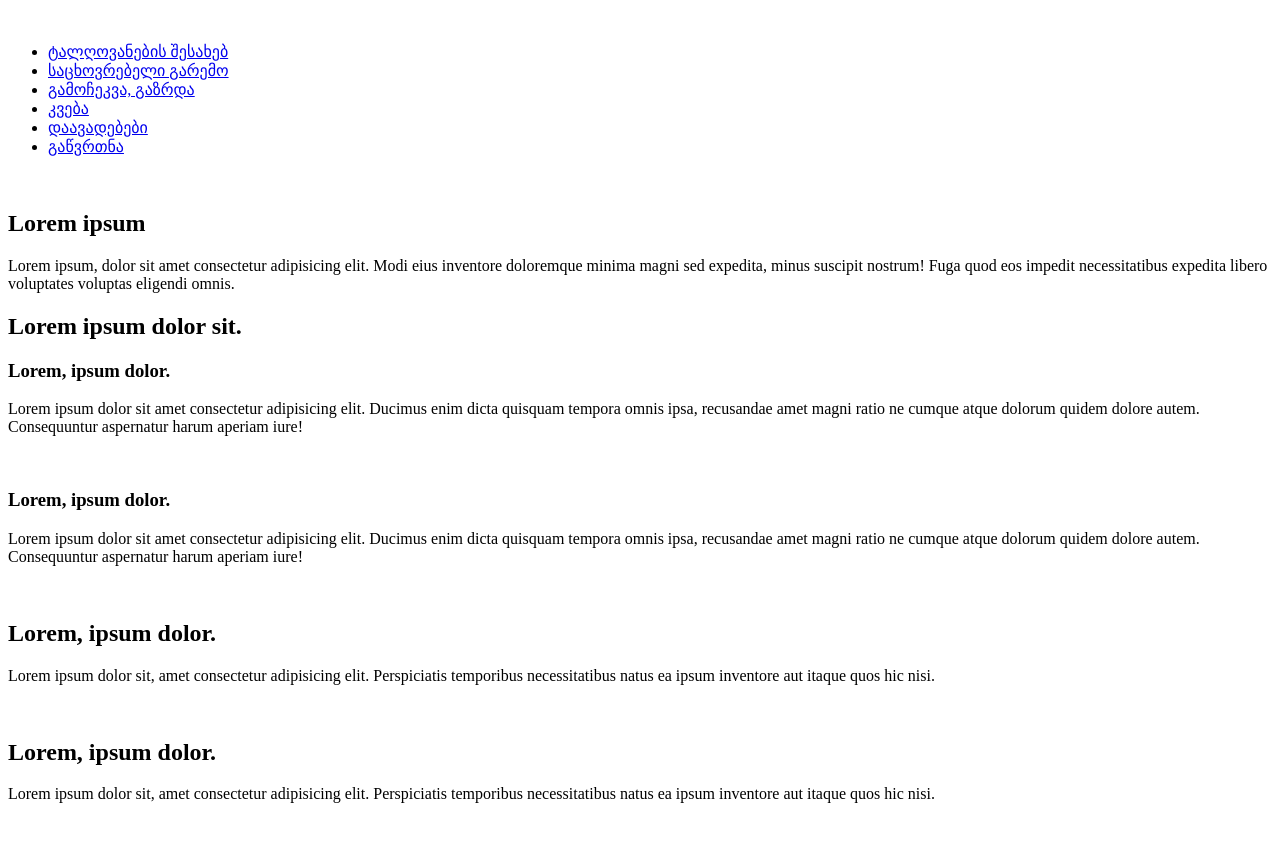
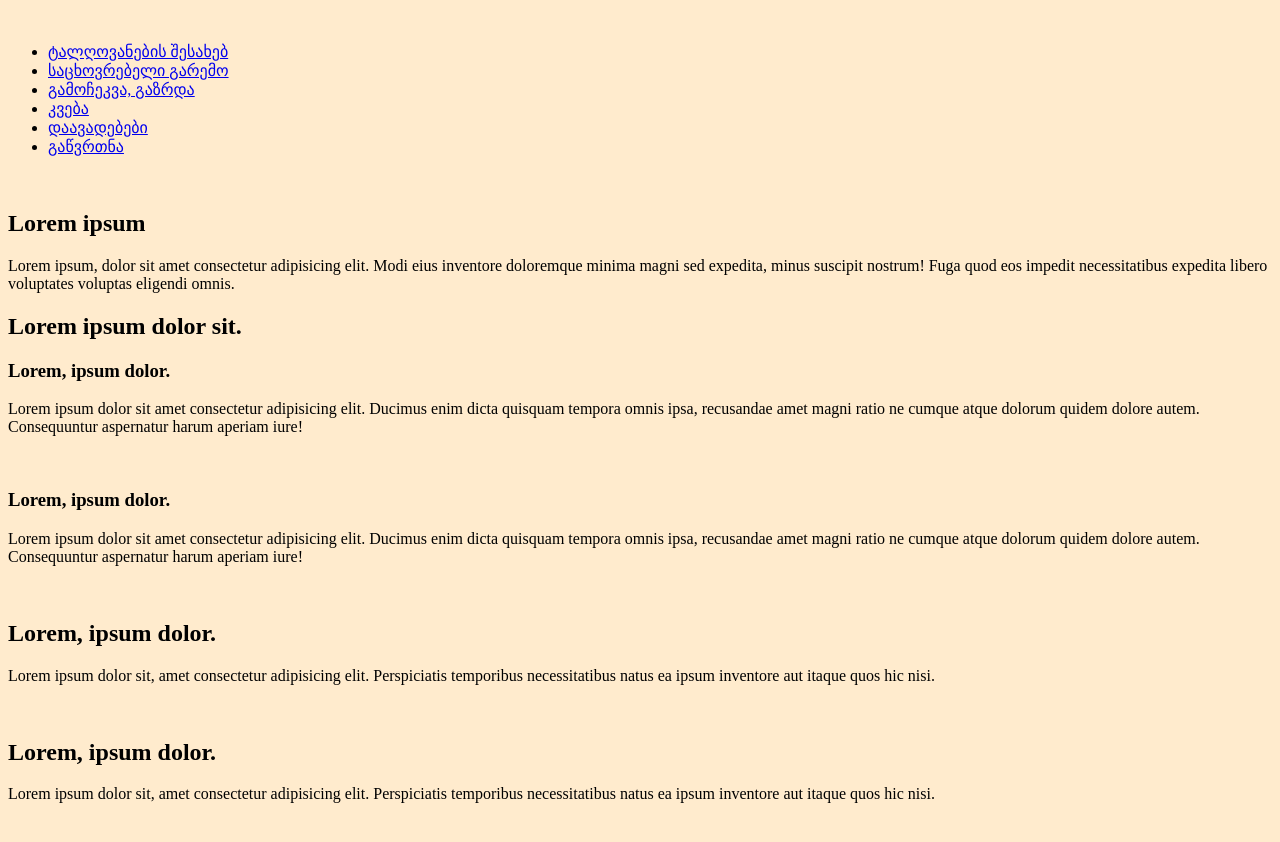
Before and after one commit to MayaSvaridze/budgie, a plain HTML site: page index.html in a window 1280 px wide. Drawn offline with Linux system fonts and the light colour scheme.

Commit message:
Added background color for body tag

```diff
--- a/index.html
+++ b/index.html
@@ -5,6 +5,7 @@
     <meta http-equiv="X-UA-Compatible" content="IE=edge">
     <meta name="viewport" content="width=device-width, initial-scale=1.0">
     <title>Budgies</title>
+    <link rel="stylesheet" href="./style.css">
 </head>
 <body>
     <header>
--- a/style.css
+++ b/style.css
@@ -0,0 +1,3 @@
+body {
+    background-color: blanchedalmond;
+}
```
